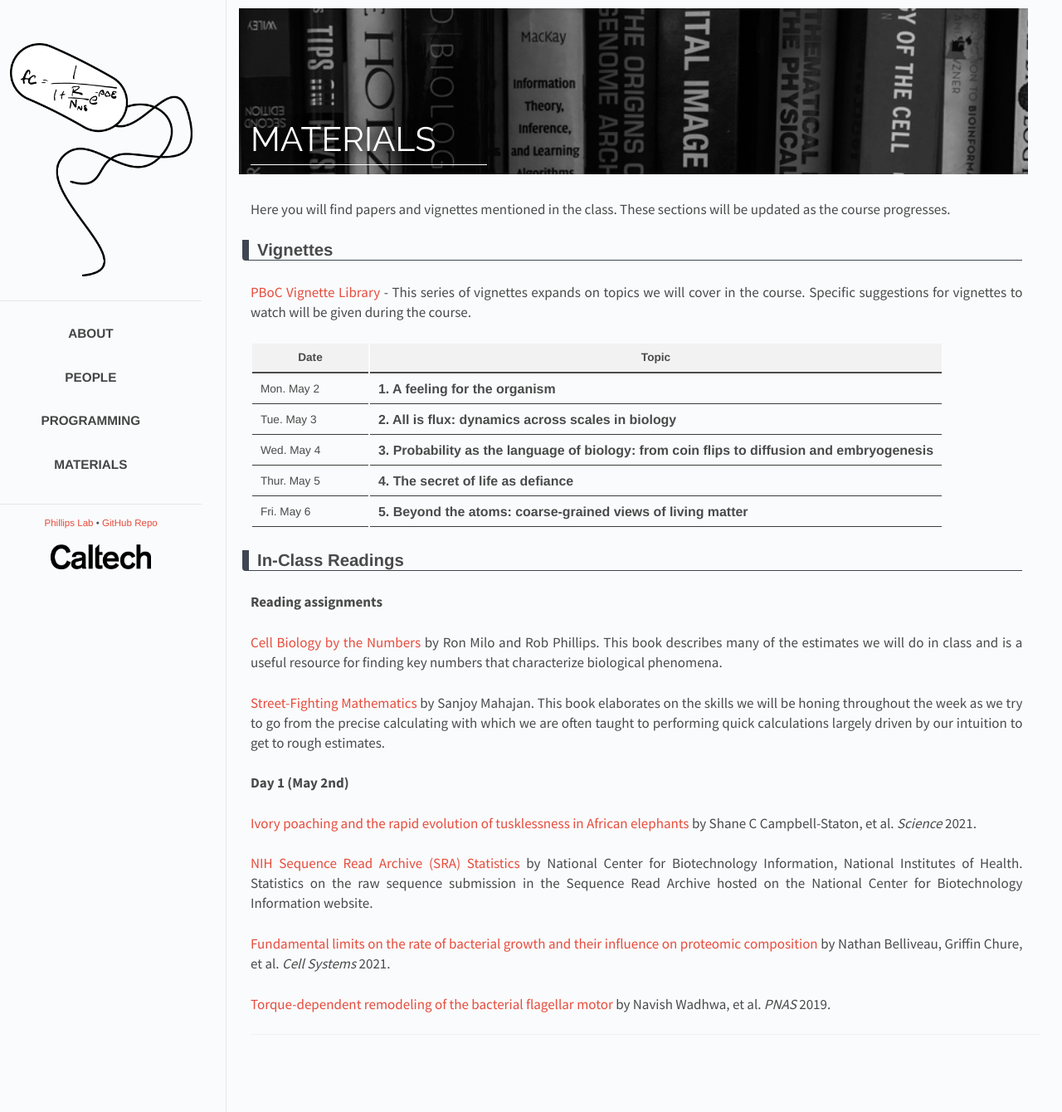
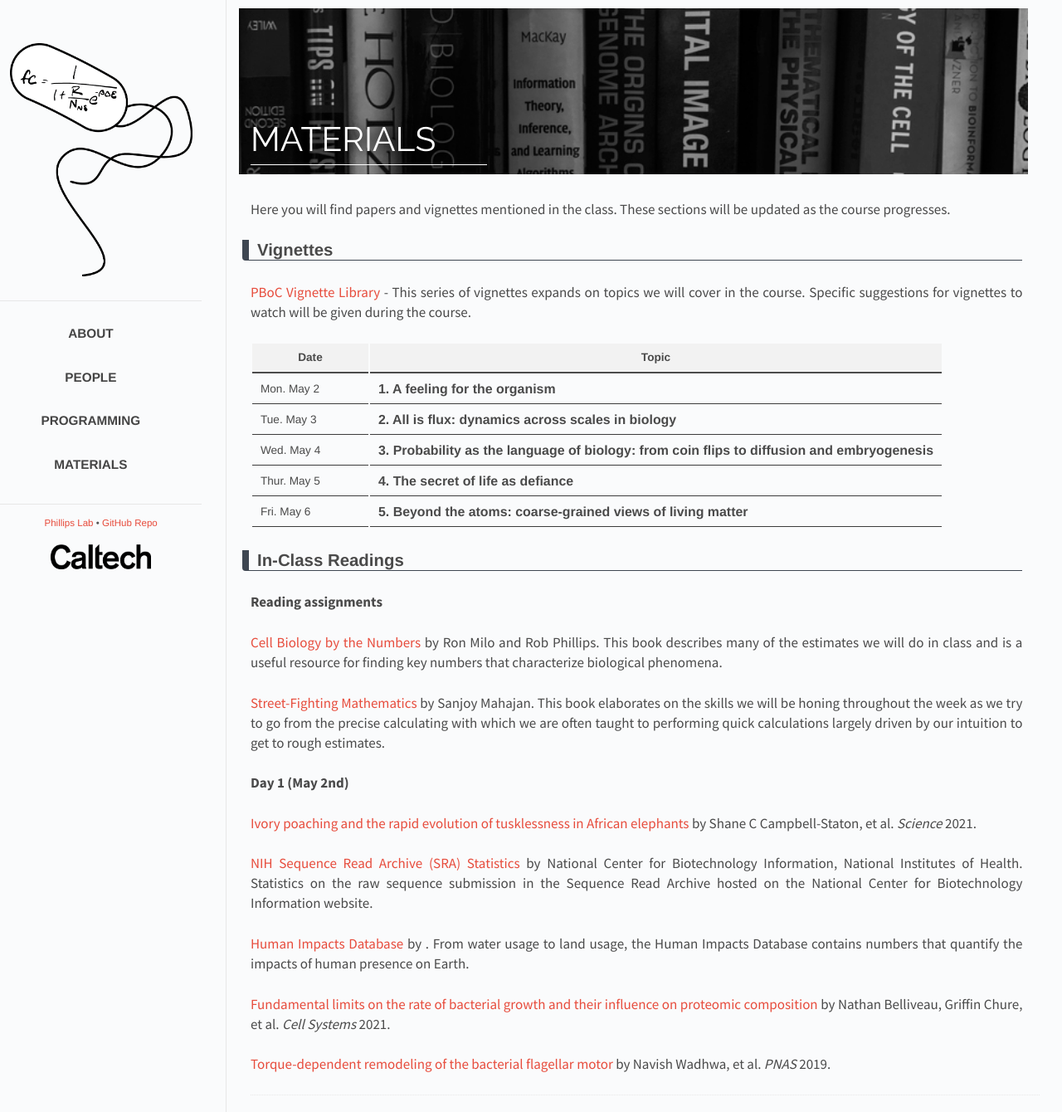
Before and after one commit to RPGroup-PBoC/pboc22_marseille, a Jekyll site: the page built from _posts/2022-01-28-materials.md, in a window 1280 px wide. Shown: the whole page at 83% size. Built offline with Jekyll 4.4.1, drawn with Linux system fonts in a browser that asks for light colours.

Commit message:
Including Human Impacts database.

```diff
--- a/_data/papers.yaml
+++ b/_data/papers.yaml
@@ -20,6 +20,10 @@
    author: "National Center for Biotechnology Information, National Institutes of Health"
    description: "Statistics on the raw sequence submission in the Sequence Read Archive hosted on the National Center for Biotechnology Information website."
    link:  "https://trace.ncbi.nlm.nih.gov/Traces/sra/"
+
+ - title: "Human Impacts Database"
+   description: "From water usage to land usage, the Human Impacts Database contains numbers that quantify the impacts of human presence on Earth."
+   link: "http://www.anthroponumbers.org/catalog/"
 
  - title: "Fundamental limits on the rate of bacterial growth and their influence on proteomic composition"
    author: "Nathan Belliveau, Griffin Chure, et al."
```
